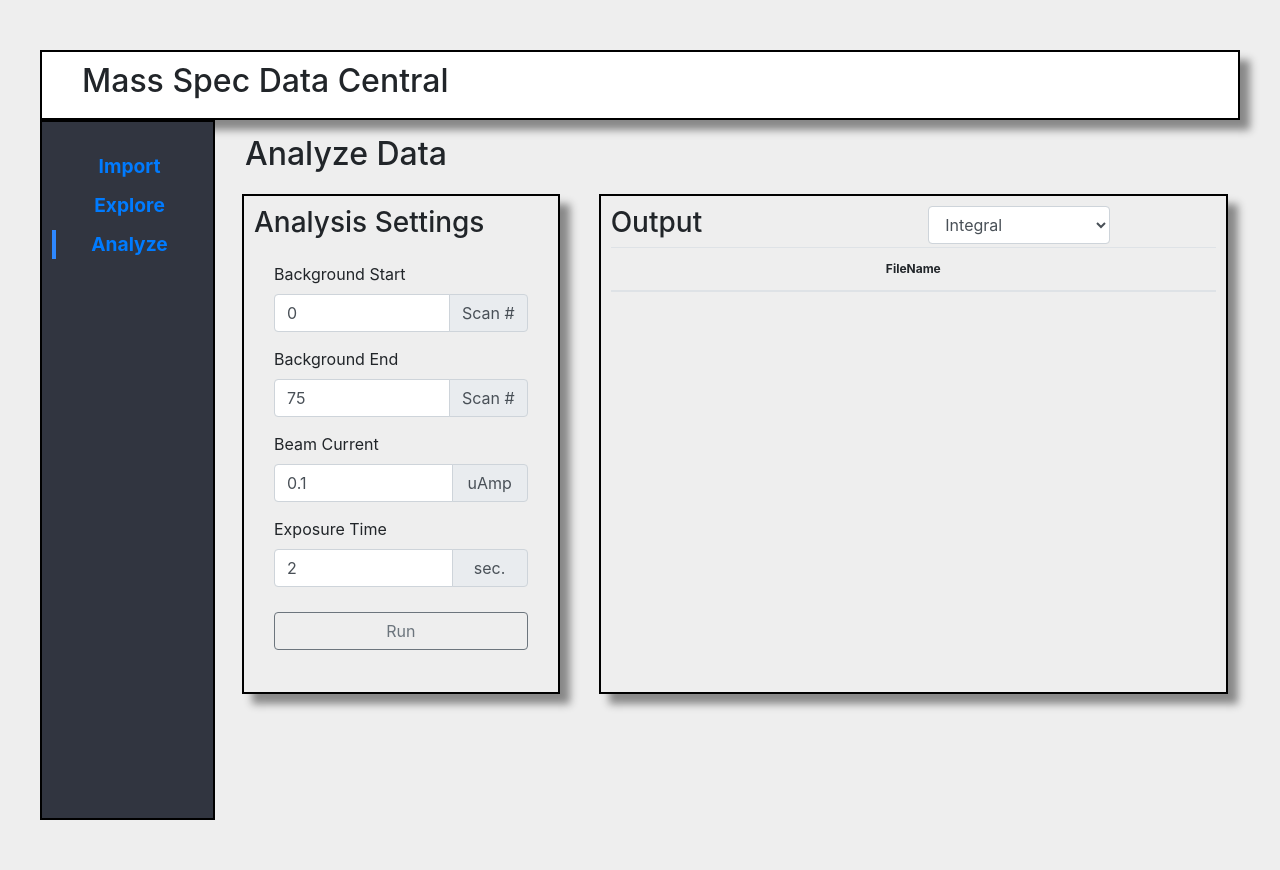
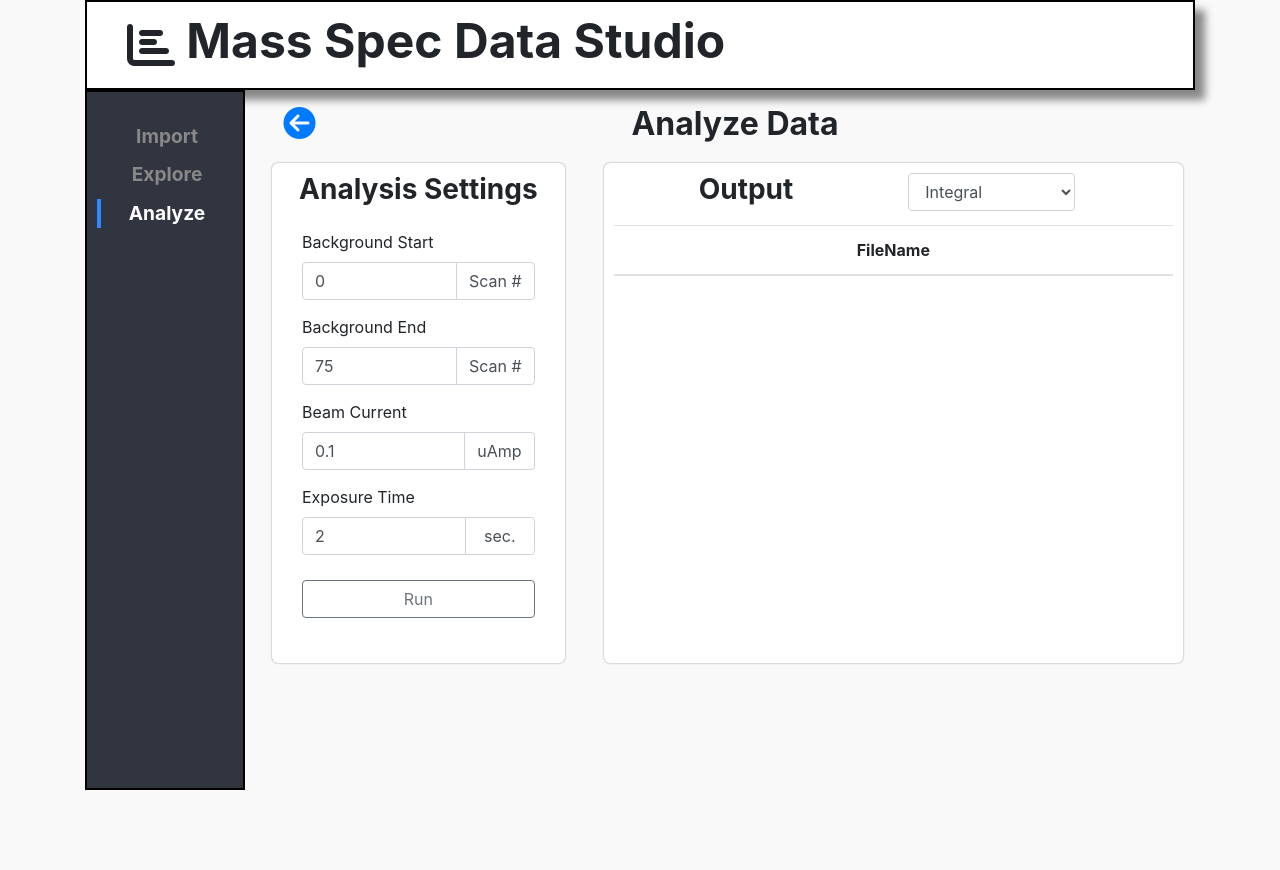
Before and after one commit to SeanGibbons42/MassSpec-RSA, a Flask app: page /analyze in a window 1280 px wide. After the commit the page ends 790 px from the top, so only its background shows below. Run offline with Flask 2, Linux system fonts and the light colour scheme; data that the repository does not hold is empty; some libraries are stand-ins or nearby versions.

Commit message:
UI Facelift

```diff
--- a/static/analyze/analyze.css
+++ b/static/analyze/analyze.css
@@ -12,25 +12,7 @@
    margin-top: 10px;
 }
 
-/* table styles */
-th{
-  font-size: 12px;
-  text-align: center;
-}
 
-td{
-  text-align: center;
-}
-
-
-/* These blocks allow input-group labels to have equal size. */
-.input-append {
-    flex: 0 0 30%;
-}
-.input-append .input-group-text {
-    width: 100%;
-    justify-content: center;
-}
 
 .analysis-row{
   margin: 15px 5px;
--- a/static/analyze/analyze.js
+++ b/static/analyze/analyze.js
@@ -30,7 +30,7 @@ function runAnalysis(){
   var bgend = $("#bgend").val()
   var beamcurrent = $("#beamcurrent").val();
   var exptime = $("#exptime").val();
-
+  showProgress();
   $.ajax(analysisURL, {
     type: "POST",
     data: {
@@ -40,9 +40,12 @@ function runAnalysis(){
       exptime: exptime,
     },
     success: function(data){
-      console.log(data)
+      hideProgress();
       makeTbody(amus, data);
     },
+    error: function(error){
+      hideProgress();
+    }
   });
 }
 
@@ -73,14 +76,16 @@ function makeThead(){
     method: "GET",
     success: function(data){
         amus = sortAMU(data);
-
+        colwidth = 1/(amus.length+1)*100;
         thead = $("#output-thead");
         thead.html("");
-        thead.append("<th>FileName</th>");
+        style=" style=\"width:"+colwidth+"%\""
+        thead.append("<th"+style+">FileName</th>");
         //add amu headers to the table
         amus.forEach(function(amu){
-          thead.append("<th>"+amu+"</th>");
+          thead.append("<th"+style+">"+amu+"</th>");
         });
+        console.log(thead.html())
     }
   });
 }
--- a/static/explore/explore.js
+++ b/static/explore/explore.js
@@ -26,7 +26,7 @@ function getAMU(){
 function renderAMU(){
   $("#amu-table").html("");
   amus.forEach(function(amu, index){
-    $("#amu-table").append("<tr> <td>"+amu+"</td> <td><button class=\"btn btn-outline-danger btn-sm amu-del-btn\" id=\"amubtn-"+amu+"\" amu=\""+amu+"\">Remove</button></td> </tr>");
+    $("#amu-table").append("<tr> <td>"+amu+"</td> <td><button class=\"btn btn-outline-danger btn-sm amu-del-btn\" id=\"amubtn-"+amu+"\" amu=\""+amu+"\"><i class=\"far fa-trash-alt\"></i></button></td> </tr>");
   });
   $(".amu-del-btn").click(function(){
     delAMU($(this).attr("amu"));
--- a/static/index.css
+++ b/static/index.css
@@ -1,7 +1,7 @@
 
 
 body{
-  background-color: #eeeeee;
+  background-color: #f9f9f9;
 }
 
 span{
@@ -9,13 +9,31 @@ span{
 }
 
 h2, h3{
+  text-align:center;
+  font-weight: bold;
   user-select: none;
+  vertical-align: middle;
 }
 
+/* table styles */
+.table th{
+  text-align: center;
+}
+
+.table td{
+  text-align: center;
+  vertical-align: middle;
+}
+
+table{
+  margin-top: 10px;
+}
+
+
 #page{
-  margin: 0 auto;
-  max-width: 1200px;
-  padding: 50px 0;
+  /* margin: 0 auto; */
+  /* max-width: 1200px; */
+  /* padding: 50px 0; */
 }
 
 #header{
@@ -24,6 +42,10 @@ h2, h3{
   border: 2px solid black;
   padding: 10px;
   box-shadow: 10px 10px 8px #888888;
+}
+
+#app-header{
+  text-align: left;
 }
 
 #sidebar{
@@ -48,10 +70,23 @@ h2, h3{
 .uicard{
   margin: 1.5vh 1.5vh;
   padding: 10px;
-  border: 2px solid black;
-  box-shadow: 10px 10px 8px #888888;
+  border-radius: 6px;
+  box-shadow: 0px 0px 2px #888888;
   width: 100%;
-  /* min-height: 25vh; */
+  background-color: #ffffff;
+}
+
+/* These blocks allow input-group labels to have equal size. */
+.input-append {
+    flex: 0 0 30%;
+    background-color: #ffffff;
+}
+.input-append .input-group-text {
+    width: 100%;
+    justify-content: center;
+}
+.input-group-text{
+  background-color: #ffffff;
 }
 
 .fileselect{
@@ -77,9 +112,17 @@ h2, h3{
   font-size: 1.2em;
   color: #e1e4e8;
   border-left: 4px solid #313540;
-  /* border-radius: 3px; */
 }
+
+.sidebar-menuitem a{
+  color: #888;
+}
+.sidebar-menuitem-active a{
+  color: #fff;
+}
+
 .sidebar-menuitem:hover{
+
 }
 
 .sidebar-menuitem-active{
--- a/static/index.js
+++ b/static/index.js
@@ -1,6 +1,16 @@
 $(document).ready(function(){
 
 });
+
+function showProgress(nfiles){
+  // $("#progress").html("");
+  // $("#nfiles").html(nfiles);
+  $("#prog-counter").removeClass("invis");
+}
+
+function hideProgress(){
+  $("#prog-counter").addClass("invis");
+}
 
 function reset_menubar(){
   $("#import-tab").removeClass("sidebar-menuitem-active")
--- a/templates/analyze.html
+++ b/templates/analyze.html
@@ -13,8 +13,13 @@
 
 {%block appcontent%}
   <div class="row">
-    <div class="col">
+    <div class="col-lg-1">
+      <h2><a href="{{ url_for('explore_page') }}"><i class="fas fa-arrow-circle-left"></i></a></h2>
+    </div>
+    <div class="col-lg-10">
       <h2>Analyze Data</h2>
+    </div>
+    <div class="col-lg-1">
     </div>
   </div>
 
--- a/templates/index.html
+++ b/templates/index.html
@@ -8,17 +8,22 @@
     <script type="text/javascript" src = "../static/dependencies/jquery-3.4.1.min.js"></script>
     <script type="text/javascript" src = "../static/dependencies/bootstrap.min.js"></script>
     <script type="text/javascript" src = "../static/index.js"></script>
+    <script src="https://kit.fontawesome.com/fa25710f97.js" crossorigin="anonymous"></script>
 
     {% block resources %} {% endblock %}
   </head>
-
   <body>
     <div class="container" id="page">
 
       <div class="row" id="header">
-        <div class="col">
+        <div class="col-lg-10">
           <div class="">
-            <h2 style="margin-left:15px">Mass Spec Data Central</h2>
+            <h2 id="app-header" style="margin-left:15px; font-size:3em;"><i style="font-weight:bold; vertical-align:middle;" class="far fa-chart-bar"></i> Mass Spec Data Studio</h2>
+          </div>
+        </div>
+        <div class="col-lg-2 d-flex align-items-center invis" id="prog-counter">
+          <div class="spinner-border ml-auto" id="upload-spinner" role="status">
+            <span class="sr-only">Loading...</span>
           </div>
         </div>
       </div>
```
Also changed, not shown: static/explore/explore.css (+11 -6 lines), static/upload/upload.js (+11 -11 lines), templates/explore.html (+9 -4 lines), templates/upload.html (+8 -7 lines).
